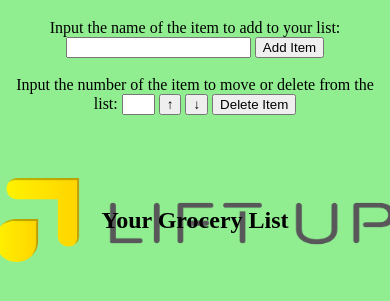
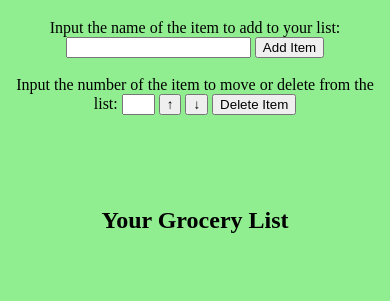
Before and after one commit to kjyhu/Level4Project, a plain HTML site: page index.html in a window 390 px wide. Shown: the part 61-362 px from the top of the page. Drawn offline with Linux system fonts and the light colour scheme.

Commit message:
Update style.css

```diff
--- a/style.css
+++ b/style.css
@@ -1,11 +1,6 @@
 body {
     text-align: center;
     background-color: lightgreen;
-    background-image: url("LiftUp.png");
-    background-repeat: no-repeat;
-    background-size: 400px;
-    background-position: right top;
-    background-attachment: fixed;
 }
 
 input::-webkit-outer-spin-button,
@@ -21,10 +16,6 @@ input::-webkit-inner-spin-button {
     display: flex;
     justify-content: center;
 }
-@media screen and (max-width:1100px) {
-    body{
-        background-position: bottom;
-        background-attachment: scroll;
-    }
-
+img{
+    width: 300px;
 }
```
